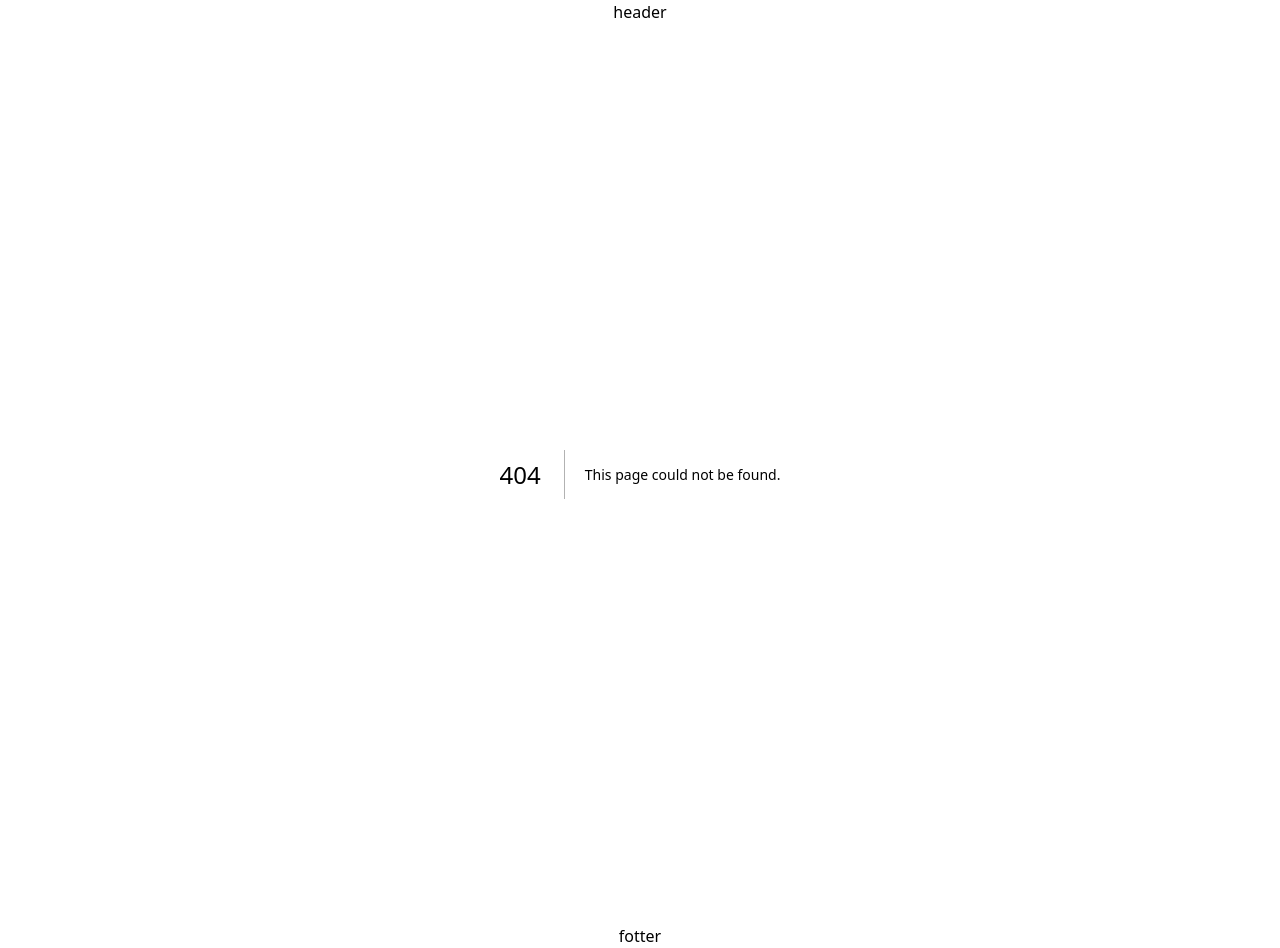
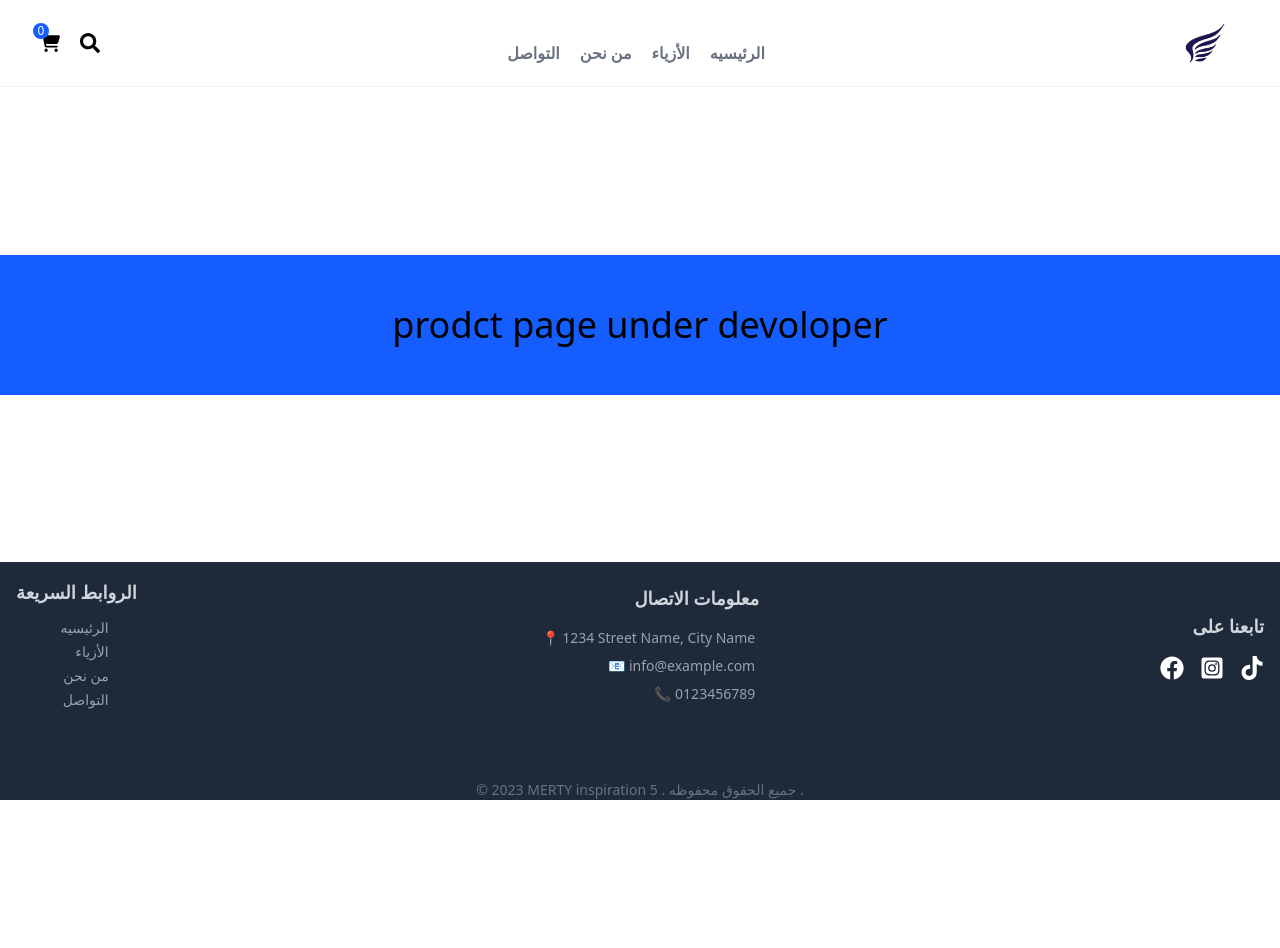
Before and after one commit to abdelruhman999/Eid_mubarak, a Next.js app: page / in a window 1280 px wide. Before the commit this address had no page. After the commit the page ends 800 px from the top, so only its background shows below. Built offline with nearby package versions, Linux system fonts and the light colour scheme.

Commit message:
feat: add navigation and footer components; include routes and contact information

```diff
--- /dev/null
+++ b/assets/assests.js
@@ -0,0 +1,12 @@
+export const Routes = [
+    {name:'الرئيسيه', path:'/'},
+    {name:'الأزياء', path:'/collection'},
+    {name:'من نحن ', path:'/about'},
+    {name:'التواصل', path:'/contact'},
+]
+export const Routesfotter = [
+    {name:'📍 1234 Street Name, City Name'},
+    {name:'📧 info@example.com'},
+    {name:'📞 0123456789' },
+
+]
--- a/src/app/home/page.tsx
+++ b/src/app/home/page.tsx
@@ -11,15 +11,7 @@ const page: FC<pageProps> = async () => {
   return (
     <div>
       <Button />
-      <Button />
-      <Button />
-      <Button />
-      <Button />
-      <Button />
-      <Button />
-      <Button />
-      <Button />
-      <Button />
+
     </div>
   );
 };
--- a/src/app/layout.tsx
+++ b/src/app/layout.tsx
@@ -1,6 +1,8 @@
 import type { Metadata } from "next";
 import { Geist, Geist_Mono } from "next/font/google";
 import "./globals.css";
+import Navpar from "@/component/Navpar";
+import Fotter from "@/component/Fotter";
 
 const geistSans = Geist({
   variable: "--font-geist-sans",
@@ -25,15 +27,15 @@ export default function RootLayout({
   return (
     <html lang="en" >
       <body
-        className={`${geistSans.variable} ${geistMono.variable} antialiased flex flex-col items-center justify-between gap-[50px]  bg-red-500`}
+        className={`${geistSans.variable} ${geistMono.variable} antialiased  `}
       >
-        <div>
-        header
-        </div>
+      <div className="flex flex-col items-center justify-between w-full h-screen">
+
+       <Navpar path="/" />
         {children}
-        <div>
-          fotter
-        </div>
+        <Fotter/>
+      </div>
+
 
       </body>
     </html>
--- /dev/null
+++ b/src/app/page.tsx
@@ -0,0 +1,13 @@
+import type { FC } from 'react';
+
+interface productProps {}
+
+const product: FC<productProps> = () => {
+    return (
+        <div className='bg-blue-600 w-full p-[50px] text-center text-4xl'>
+            prodct page under devoloper
+        </div>
+    );
+}
+
+export default product;
--- /dev/null
+++ b/src/component/Fotter.tsx
@@ -0,0 +1,71 @@
+import type { FC } from 'react';
+import {Routes, Routesfotter} from '../../assets/assests'
+import Link from 'next/link';
+import { FaFacebook } from "react-icons/fa";
+import { FaInstagramSquare } from "react-icons/fa";
+import { FaTiktok } from "react-icons/fa6";
+interface FotterProps {}
+
+const Fotter: FC<FotterProps> = () => {
+
+
+
+return (
+<footer className=" flex flex-col gap-[50px] w-full  bg-gray-800">
+    <div className="w-full flex justify-between  mx-auto max-w-screen-xl p-4 md:items-center md:justify-between">
+
+    <ul className=" text-end   text-sm font-medium text-gray-400 dark:text-gray-400 sm:mt-0">
+        <li className="text-lg font-bold mb-3  text-gray-300"> الروابط السريعة</li>
+      {
+
+            Routes.map((el, index) => {
+                return (
+                    <li key={index} className='m-1' >
+                    <Link className='hover:underline hover:text-white duration-200 me-4 md:me-6'  href={el.path}>
+                      {el.name}
+                    </Link>
+                    </li>
+                )
+            })
+      }
+    </ul>
+    <div className='flex flex-col text-end text-sm font-medium text-gray-400 dark:text-gray-400 sm:mt-0'>
+
+    <h3 className="text-lg font-bold mb-3 text-gray-300">معلومات الاتصال</h3>
+
+    {
+
+        Routesfotter.map((el, index) => {
+            return (
+                <p key={index} className='m-1' >
+                  {el.name}
+                </p>
+            )
+        })
+  }
+
+    </div>
+
+    <div className='flex flex-col items-end gap-4 '>
+    <h3 className="text-lg font-bold  text-gray-300">تابعنا على</h3>
+    <div className='flex gap-4 cursor-pointer'>
+    <Link href={"https://www.facebook.com/mertyinspiration?rdid=tNTOQ53NfoakWgtR&share_url=https%3A%2F%2Fwww.facebook.com%2Fshare%2F1Q7JbhsJSV%2F#"}>
+        <FaFacebook className='text-white text-2xl hover:text-blue-600 duration-200'/>
+    </Link>
+    <FaInstagramSquare className='text-white text-2xl hover:text-blue-600 duration-200'/>
+    <FaTiktok className='text-white text-2xl hover:text-blue-600 duration-200'/>
+    </div>
+    </div>
+
+    </div>
+      <p className="text-sm text-gray-500 sm:text-center dark:text-gray-400">© 2023
+         <a href="https://www.facebook.com/mertyinspiration?rdid=tNTOQ53NfoakWgtR&share_url=https%3A%2F%2Fwww.facebook.com%2Fshare%2F1Q7JbhsJSV%2F#" className="hover:underline"> MERTY inspiration 5 </a>
+         . جميع الحقوق محفوظه .
+         </p>
+
+</footer>
+
+    );
+}
+
+export default Fotter;
--- /dev/null
+++ b/src/component/Navpar.tsx
@@ -0,0 +1,59 @@
+'use client';
+import { useState, type FC } from 'react';
+import logo from '../../assets/logo.png'
+import Image from 'next/image';
+import Link from 'next/link';
+import { FaCartShopping } from "react-icons/fa6";
+import { FaSearch } from "react-icons/fa";
+import {Routes} from '../../assets/assests'
+interface NavparProps {
+    path: string;
+
+}
+
+
+const Navper: FC<NavparProps> = () => {
+    const [search, setSearch] = useState(false)
+
+
+    return (
+        <div className=' flex items-center border-b-[0.2px] border-gray-100 justify-between pr-[40px] pl-[40px]  p-2 w-full'>
+            <div className='flex items-center text-xl gap-4 cursor-pointer'>
+                <div className='relative'>
+                <FaCartShopping/>
+                <div className='size-[16px] rounded-full bg-blue-600 flex items-center text-white text-xs justify-center absolute left-[-7px] top-[-10px]'>0</div>
+                </div>
+                <div className='relative  flex items-center gap-2'>
+                    <input
+                    placeholder='بحث'
+                     type="search"
+                      className={` text-end duration-200 ${search? 'w-[190px] bg-gray-200' :'w-0 '} text-sm  outline-none rounded-xl h-[35px] pl-[26px]`} />
+                <FaSearch
+                onClick={()=>setSearch(!search)}
+                className='absolute left-1'/>
+                </div>
+
+            </div>
+            <div className='flex items-center pt-[20px] flex-row-reverse font-semibold text-gray-500 gap-[20px]'>
+                {
+                    Routes.map((el, index) => {
+                        return (
+                            <Link key={index} href={el.path}>
+                              {el.name}
+                            </Link>
+                        )
+                    })
+                }
+            </div>
+            <Link href={'/'} className='cursor-pointer'>
+             <Image src={logo} alt="logo" width={70} height={70}/>
+            </Link>
+
+
+
+
+        </div>
+    );
+}
+
+export default Navper;
```
Also changed, not shown: package.json (+6 -5 lines), assets/logo.png (added), 1 other file (tests, documents, lock files or other folders).
